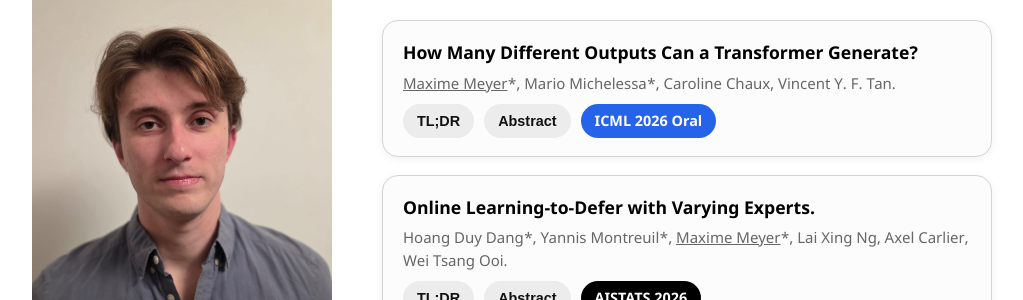
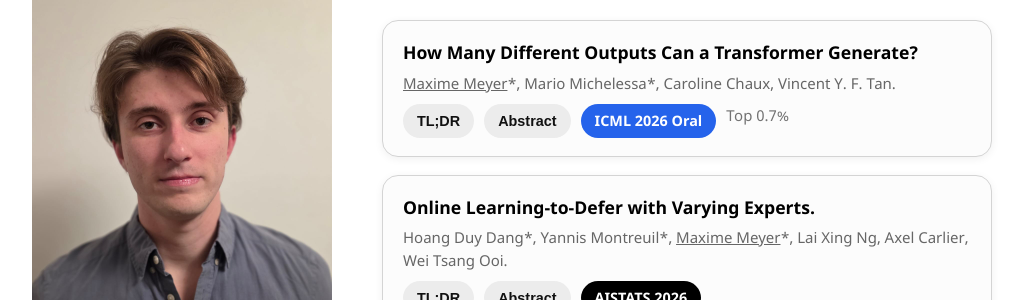
Before and after one commit to meyermaxime/meyermaxime.github.io, a Jekyll site: the page built from p_publications.html, in a window 1280 px wide. Shown: the part 161-461 px from the top of the page, without its empty margins (128-1151 px from the left). Built offline with Jekyll 4.4.1, drawn with Linux system fonts in a browser that asks for light colours.

Commit message:
Add publication badge for ICML 2026 Oral

```diff
--- a/p_publications.html
+++ b/p_publications.html
@@ -28,6 +28,8 @@ title: Publications
       <a class="pub-btn pub-link" href="https://icml.cc/virtual/2026/poster/60738">
         ICML 2026 Oral
       </a>
+
+		<span class="pub-badge">Top 0.7%</span>
     </div>
 
     <div id="tldr1" class="pub-abstract">
```
